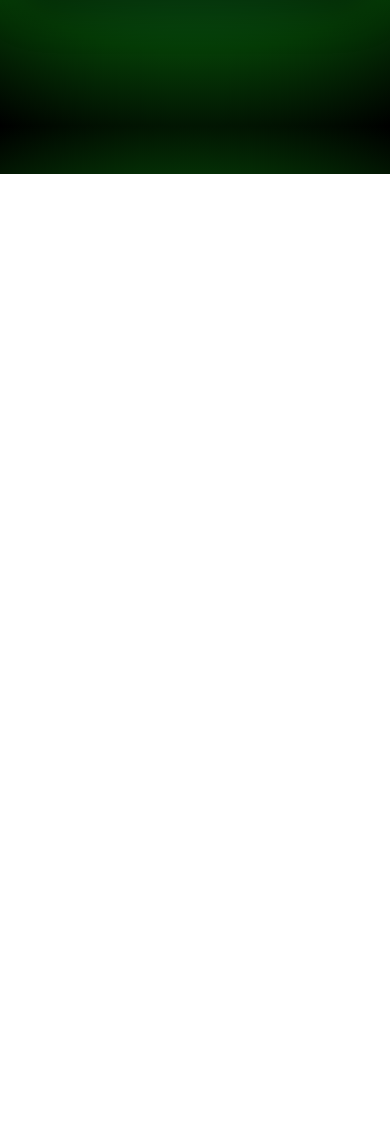
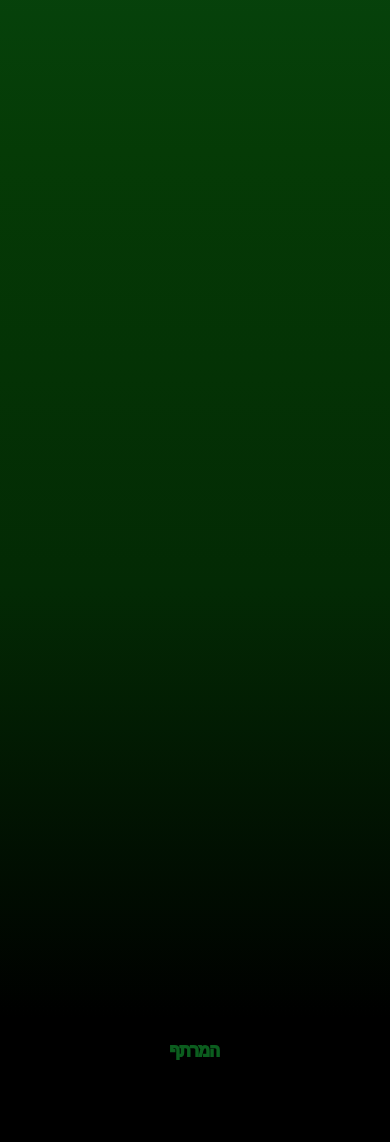
Before and after one commit to timdagemar/symmetrical-octo-winner.github.io, a plain HTML site: page index.html in a window 390 px wide. Shown: the part 718-1860 px from the top of the page. Before the commit the page ends 892 px from the top, so only its background shows below. Drawn offline with Linux system fonts and the light colour scheme.

Commit message:
Added /reasons path (HTML && CSS ONLY)

```diff
--- a/index.html
+++ b/index.html
@@ -4,14 +4,23 @@
   <meta charset="UTF-8">
   <meta name="viewport" content="width=device-width, initial-scale=1.0">
   <title>המרד נגד הגוץ (רועי)</title>
-  <link rel="stylesheet" href="style.css">
-  <link rel="icon" href="tenor.gif">
-  <script src="script.js" defer></script>
+  <link rel="stylesheet" href="/style.css">
+  <link rel="icon" href="/tenor.gif">
+  <script src="/script.js" defer></script>
 </head>
 <body>
-  <div class="card">
+
+  <header class="top-of-page">
+    <div class="card">
         <h1>בעתיד הרחוק... 👿</h1>
         <div id="countdown"></div>
   </div>
+  </header>
+
+  <main class="content">
+    <p>המרתף<br></p>
+    <a href="/reasons">סיבות</a>
+  </main>
+
 </body>
 </html>
--- a/reasons/style.css
+++ b/reasons/style.css
@@ -1,15 +1,13 @@
 html, body {
-  height: 100%;
   margin: 0;
 }
 
 body {
-  background: radial-gradient(#0B5D1E 50%, #053B06 75%, #000000 100%);
+  background: linear-gradient(to bottom, #0B5D1E 5%, #053B06 50%,#000000 100%);
   font-family: Arial, sans-serif;
   display: flex;
   flex-direction: column;
   align-items: center;
-  justify-content: center;
   text-align: center;
   padding: 24px;
   color: #fff;
@@ -19,9 +17,8 @@ body {
   background: rgba(255, 255, 255, 0.08);
   border: 2px solid rgba(255, 255, 255, 0.15);
   border-radius: 20px;
-  padding: 60px 80px;
+  padding: 80px 80px;
   max-width: 900px;
-  margin-top: 30px;
   box-shadow: 0 12px 40px rgba(0,0,0,0.4);
   text-align: center;
   color: #fff;
@@ -29,9 +26,30 @@ body {
 
 .is-ai {
   font-size: clamp(10px, 1vw, 20px);
-  font-weight: 100;
-  color: #ffffff;
-  -webkit-text-stroke: 2px #ff0000;
-  text-shadow: 0 12px 20px rgba(255, 255, 255);
+  font-weight: bold;
+  color: #ff0000;
+  -webkit-text-stroke:#ff0000;
+  text-shadow: 0 1px 20px rgba(255, 255, 255);
   margin: 0;
 }
+
+.proof-1-img {
+  width: 99%;
+  height: 99%;
+}
+
+h1 {
+  font-size: clamp(50px, 10vw, 90px);
+  font-weight: 900;
+  color: #ffffff;
+  -webkit-text-stroke: 2px #053B06;
+  text-shadow: 0 12px 20px rgba(0,0,0,0.6);
+  margin: 0;
+}
+
+ol, b, p {
+  font-weight: bold;
+  font-size: clamp(10px, 1vw, 20px);
+  -webkit-text-stroke: #FFFFFF;
+  text-shadow: 0 8px 16px #000000;
+}
--- a/style.css
+++ b/style.css
@@ -1,35 +1,24 @@
 html, body {
-  height: 100%;
   margin: 0;
 }
 
-body {
-  background: radial-gradient(circle at center, #0B5D1E 50%, #053B06 75%, #000000 100%);
+.top-of-page {
+  min-height: 200vh;
+  background: linear-gradient(to bottom, #0B5D1E 5%, #053B06 50%,#032A04 75%,#000000 100%);
   font-family: Arial, sans-serif;
   display: flex;
   flex-direction: column;
   align-items: center;
-  justify-content: center;
   text-align: center;
   padding: 24px;
   color: #fff;
-}
-
-#countdown {
-  font-size: clamp(40px, 8vw, 80px);
-  font-weight: 800;
-  color: #0DAB76;
-  -webkit-text-stroke: 2px #053B06;
-  text-shadow: 0 12px 20px rgba(0,0,0,0.6);
-  white-space: pre-line;
-  margin-top: 30px;
 }
 
 .card {
   background: rgba(255, 255, 255, 0.08);
   border: 2px solid rgba(255, 255, 255, 0.15);
   border-radius: 20px;
-  padding: 60px 80px;
+  padding: clamp(20px, 5vw, 60px) clamp(20px, 5vw, 80px);
   max-width: 900px;
   margin-top: 30px;
   box-shadow: 0 12px 40px rgba(0,0,0,0.4);
@@ -45,3 +34,41 @@ body {
   text-shadow: 0 12px 20px rgba(0,0,0,0.6);
   margin: 0;
 }
+
+#countdown {
+  font-size: clamp(40px, 8vw, 80px);
+  font-weight: 800;
+  color: #0DAB76;
+  -webkit-text-stroke: 2px #053B06;
+  text-shadow: 0 12px 20px rgba(0,0,0,0.6);
+  white-space: pre-line;
+  margin-top: 30px;
+}
+
+.content {
+  background: #000000 100%;
+  font-family: Arial, sans-serif;
+  display: flex;
+  flex-direction: column;
+  align-items: center;
+  text-align: center;
+  padding: 24px;
+  color: #fff;
+}
+
+.content p {
+  font-weight: 1;
+  color: #ffffff;
+  -webkit-text-stroke: 2px #0B5D1E;
+  text-shadow: 0 12px 20px rgba(0,0,0,0.6);
+  margin: 0;
+}
+
+.content a {
+  font-size: clamp(50px, 10vw, 90px);
+  font-weight: 900;
+  color: #000000;
+  -webkit-text-stroke: 2px #000000;
+  text-shadow: 0 12px 20px rgba(0,0,0,0.6);
+  margin: 0;
+}
```
Also changed, not shown: reasons/index.html (+16 -8 lines), reasons/proof1.png, reasons/proof2.png.
